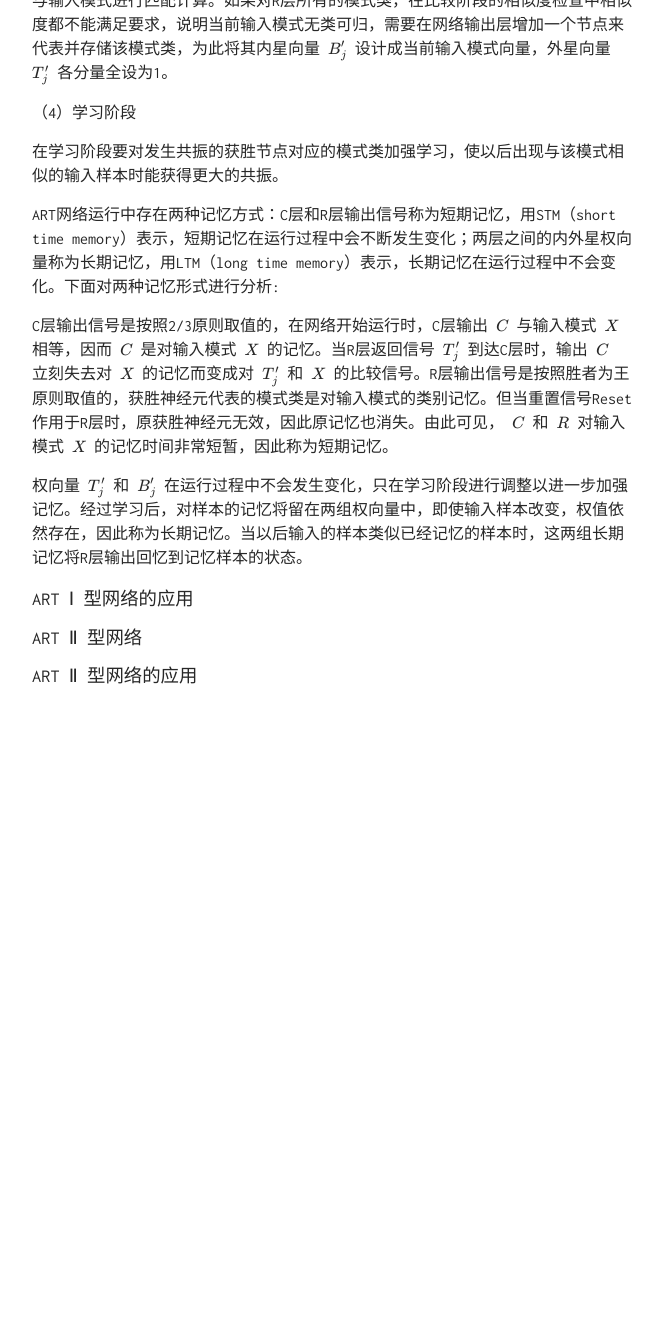
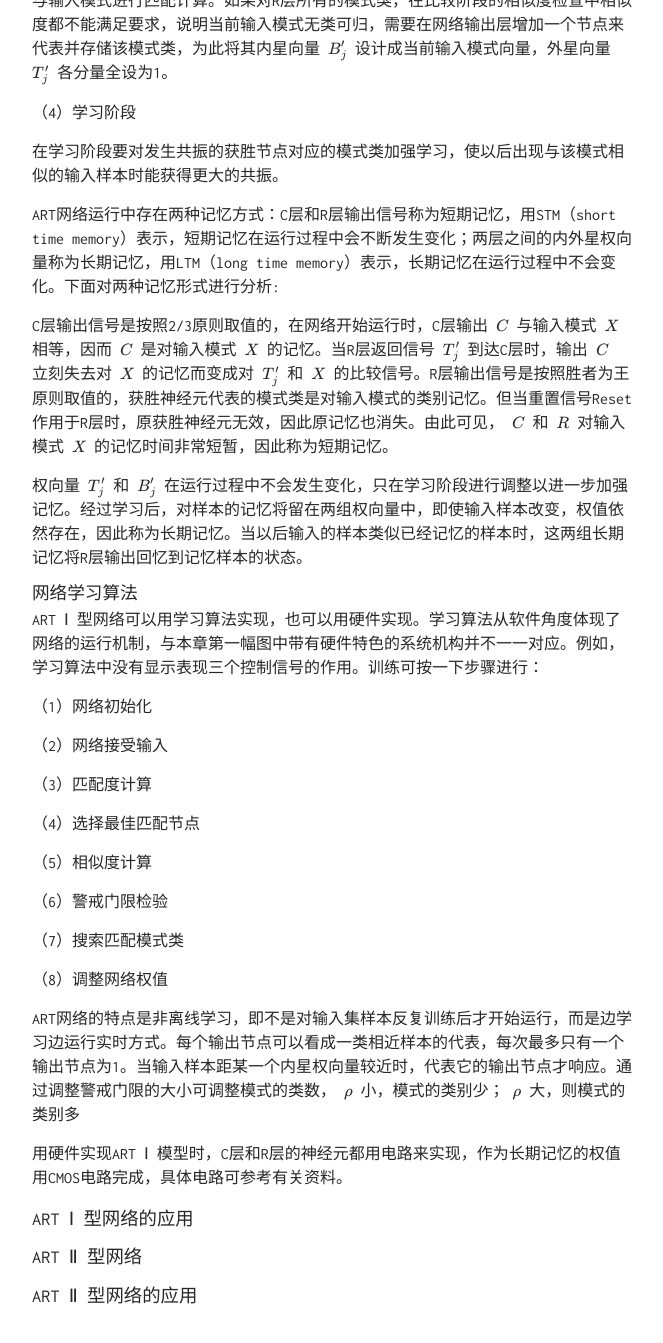
Before and after one commit to TobiahShaw/TobiahShaw.github.io, a Jekyll site: the page built from _posts/2019-10-26-NN-of-Competitive learning.md, in a window 1280 px wide and 1400 px high, scrolled down 14902 px. Shown: the top 1343 px of the window, without its empty margins (308-971 px from the left). Built offline with Jekyll 4.4.1, drawn with Linux system fonts in a browser that asks for light colours; our own code applies the rules of GitHub Pages for plain Markdown files; formulas are drawn with MathJax 3; before the commit the page ends 15683 px from its top, so only the background shows below that.

Commit message:
Network learning algorithm

```diff
--- a/_posts/2019-10-26-NN-of-Competitive learning.md
+++ b/_posts/2019-10-26-NN-of-Competitive learning.md
@@ -335,6 +335,30 @@ C层输出信号是按照2/3原则取值的，在网络开始运行时，C层输
 
 权向量 $ T_j' $ 和 $ B_j' $ 在运行过程中不会发生变化，只在学习阶段进行调整以进一步加强记忆。经过学习后，对样本的记忆将留在两组权向量中，即使输入样本改变，权值依然存在，因此称为长期记忆。当以后输入的样本类似已经记忆的样本时，这两组长期记忆将R层输出回忆到记忆样本的状态。
 
+#### 网络学习算法
+
+ART Ⅰ 型网络可以用学习算法实现，也可以用硬件实现。学习算法从软件角度体现了网络的运行机制，与本章第一幅图中带有硬件特色的系统机构并不一一对应。例如，学习算法中没有显示表现三个控制信号的作用。训练可按一下步骤进行：
+
+（1）网络初始化
+
+（2）网络接受输入
+
+（3）匹配度计算
+
+（4）选择最佳匹配节点
+
+（5）相似度计算
+
+（6）警戒门限检验
+
+（7）搜索匹配模式类
+
+（8）调整网络权值
+
+ART网络的特点是非离线学习，即不是对输入集样本反复训练后才开始运行，而是边学习边运行实时方式。每个输出节点可以看成一类相近样本的代表，每次最多只有一个输出节点为1。当输入样本距某一个内星权向量较近时，代表它的输出节点才响应。通过调整警戒门限的大小可调整模式的类数， $ \rho $ 小，模式的类别少； $ \rho $ 大，则模式的类别多
+
+用硬件实现ART Ⅰ 模型时，C层和R层的神经元都用电路来实现，作为长期记忆的权值用CMOS电路完成，具体电路可参考有关资料。
+
 ### ART Ⅰ 型网络的应用
 
 ### ART Ⅱ 型网络
```
